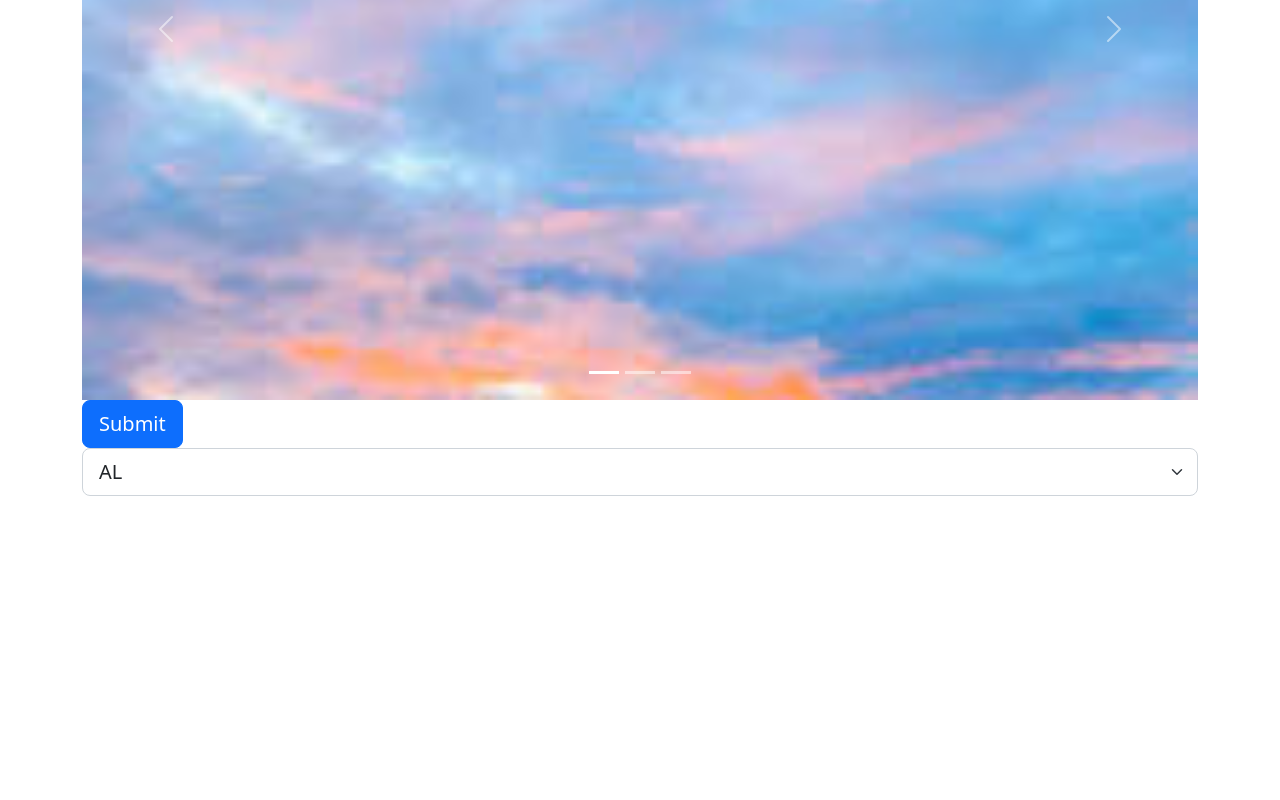
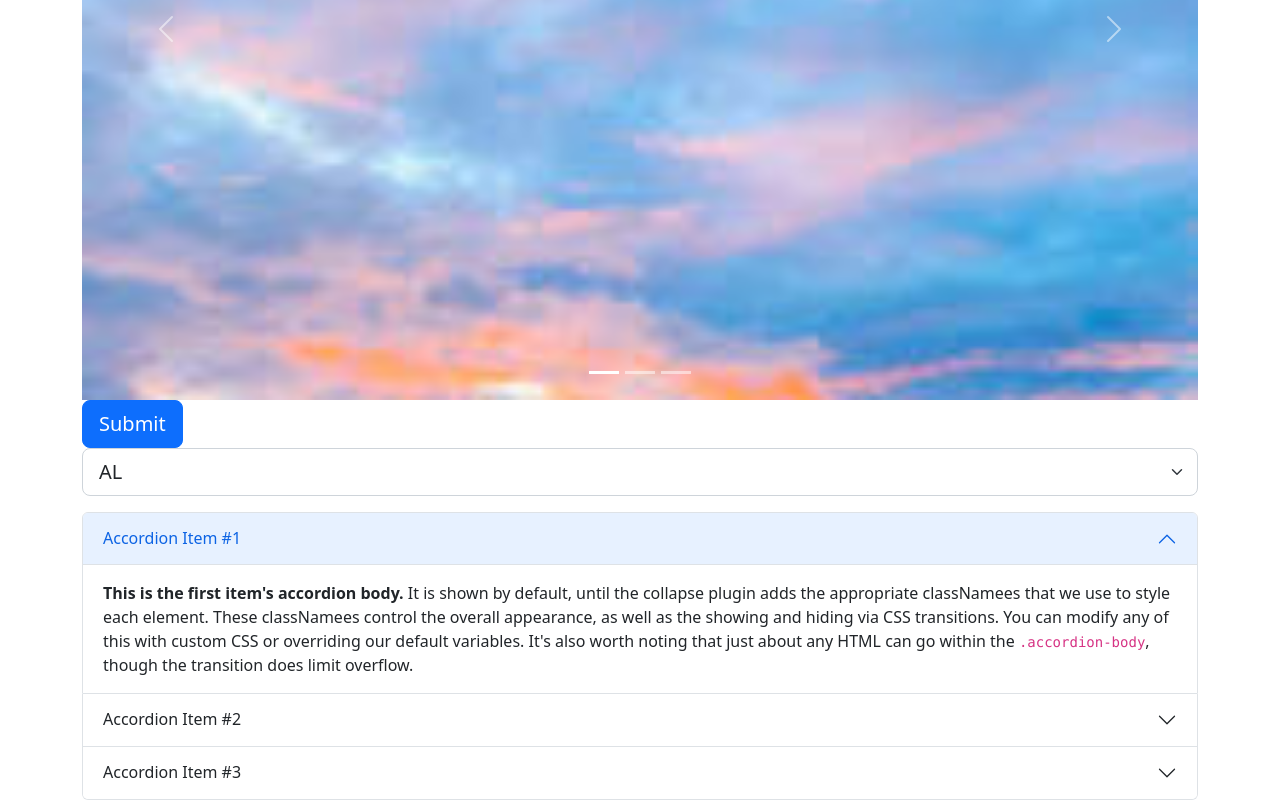
Before and after one commit to mikemorter/mylage, a React (Create React App) app: page / in a window 1280 px wide. Shown: the part 5036-5836 px from the top of the page. Before the commit the page ends 5548 px from the top, so only its background shows below. Built offline with nearby package versions, Linux system fonts and the light colour scheme.

Commit message:
add accordian

```diff
--- /dev/null
+++ b/src/components/elements/Accordian.js
@@ -0,0 +1,103 @@
+import React from "react";
+
+const Accordian = () => {
+  return (
+    <div className="accordion" id="accordionExample">
+      <div className="accordion-item">
+        <h2 className="accordion-header" id="headingOne">
+          <button
+            className="accordion-button"
+            type="button"
+            data-bs-toggle="collapse"
+            data-bs-target="#collapseOne"
+            aria-expanded="true"
+            aria-controls="collapseOne"
+          >
+            Accordion Item #1
+          </button>
+        </h2>
+        <div
+          id="collapseOne"
+          className="accordion-collapse collapse show"
+          aria-labelledby="headingOne"
+          data-bs-parent="#accordionExample"
+        >
+          <div className="accordion-body">
+            <strong>This is the first item's accordion body.</strong> It is
+            shown by default, until the collapse plugin adds the appropriate
+            classNamees that we use to style each element. These classNamees
+            control the overall appearance, as well as the showing and hiding
+            via CSS transitions. You can modify any of this with custom CSS or
+            overriding our default variables. It's also worth noting that just
+            about any HTML can go within the <code>.accordion-body</code>,
+            though the transition does limit overflow.
+          </div>
+        </div>
+      </div>
+      <div className="accordion-item">
+        <h2 className="accordion-header" id="headingTwo">
+          <button
+            className="accordion-button collapsed"
+            type="button"
+            data-bs-toggle="collapse"
+            data-bs-target="#collapseTwo"
+            aria-expanded="false"
+            aria-controls="collapseTwo"
+          >
+            Accordion Item #2
+          </button>
+        </h2>
+        <div
+          id="collapseTwo"
+          className="accordion-collapse collapse"
+          aria-labelledby="headingTwo"
+          data-bs-parent="#accordionExample"
+        >
+          <div className="accordion-body">
+            <strong>This is the second item's accordion body.</strong> It is
+            hidden by default, until the collapse plugin adds the appropriate
+            classNamees that we use to style each element. These classNamees
+            control the overall appearance, as well as the showing and hiding
+            via CSS transitions. You can modify any of this with custom CSS or
+            overriding our default variables. It's also worth noting that just
+            about any HTML can go within the <code>.accordion-body</code>,
+            though the transition does limit overflow.
+          </div>
+        </div>
+      </div>
+      <div className="accordion-item">
+        <h2 className="accordion-header" id="headingThree">
+          <button
+            className="accordion-button collapsed"
+            type="button"
+            data-bs-toggle="collapse"
+            data-bs-target="#collapseThree"
+            aria-expanded="false"
+            aria-controls="collapseThree"
+          >
+            Accordion Item #3
+          </button>
+        </h2>
+        <div
+          id="collapseThree"
+          className="accordion-collapse collapse"
+          aria-labelledby="headingThree"
+          data-bs-parent="#accordionExample"
+        >
+          <div className="accordion-body">
+            <strong>This is the third item's accordion body.</strong> It is
+            hidden by default, until the collapse plugin adds the appropriate
+            classNamees that we use to style each element. These classNamees
+            control the overall appearance, as well as the showing and hiding
+            via CSS transitions. You can modify any of this with custom CSS or
+            overriding our default variables. It's also worth noting that just
+            about any HTML can go within the <code>.accordion-body</code>,
+            though the transition does limit overflow.
+          </div>
+        </div>
+      </div>
+    </div>
+  );
+};
+
+export default Accordian;
--- a/src/components/sections/Home.js
+++ b/src/components/sections/Home.js
@@ -4,6 +4,7 @@
 import Carousel from "../elements/Carousel";
 import Counter from "../elements/Counter";
 import StateSelector from "../elements/StateSelector";
+import Accordian from "../elements/Accordian";
 
 const Home = () => {
   return (
@@ -27,6 +28,9 @@
         Submit
       </Button>
       <StateSelector />
+      <div>
+        <Accordian />
+      </div>
     </div>
   );
 };
```
